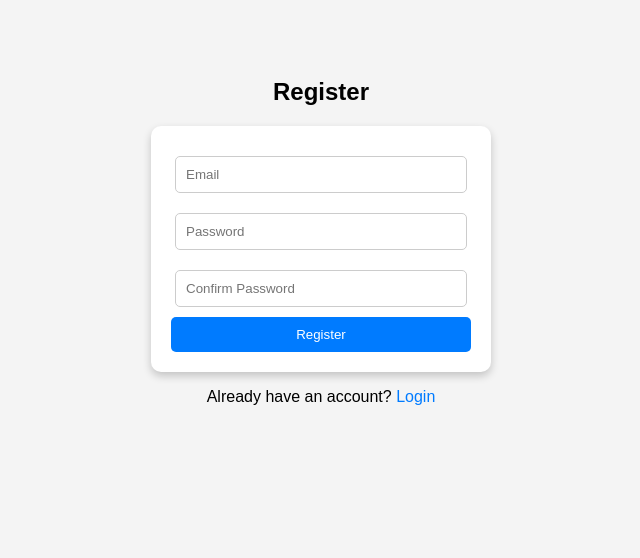
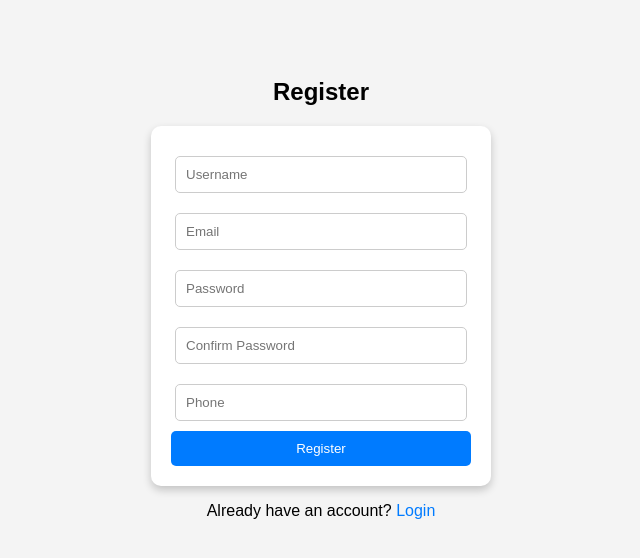
Before and after one commit to SabarishCodeWizard/Project-BITTOOLS, a Flask app: page /register in a window 1280 px wide. Shown: the top 558 px of the page, without its empty margins (319-959 px from the left). Run offline with Flask 3, Linux system fonts and the light colour scheme.

```diff
--- a/projext/app.py
+++ b/projext/app.py
@@ -41,16 +41,22 @@ def index():
 @app.route('/register', methods=['GET', 'POST'])
 def register():
     if request.method == 'POST':
+        text = request.form['text']
         email = request.form['email']
         password = request.form['password']
         confirm_password = request.form['confirm_password']
+        number = request.form['number']
+
 
         if password == confirm_password:
             try:
                 user = auth.create_user_with_email_and_password(email, password)
                 user_info = {
+                    "username": text,
                     "email": email,
-                    "uid": user["localId"]
+                    "uid": user["localId"],
+                    "number": number,
+
                 }
                 db.collection("users").document(user["localId"]).set(user_info)
                 return redirect(url_for('index'))
--- a/projext/templates/register.html
+++ b/projext/templates/register.html
@@ -8,9 +8,11 @@
 <body>
     <h2>Register</h2>
     <form action="/register" method="post">
+        <input type="text" name="text" placeholder="Username" required><br>
         <input type="email" name="email" placeholder="Email" required><br>
         <input type="password" name="password" placeholder="Password" required><br>
         <input type="password" name="confirm_password" placeholder="Confirm Password" required><br>
+        <input type="number" name="number" placeholder="Phone" required><br>
         <button type="submit">Register</button>
     </form>
     <p>Already have an account? <a href="/">Login</a></p>
```
